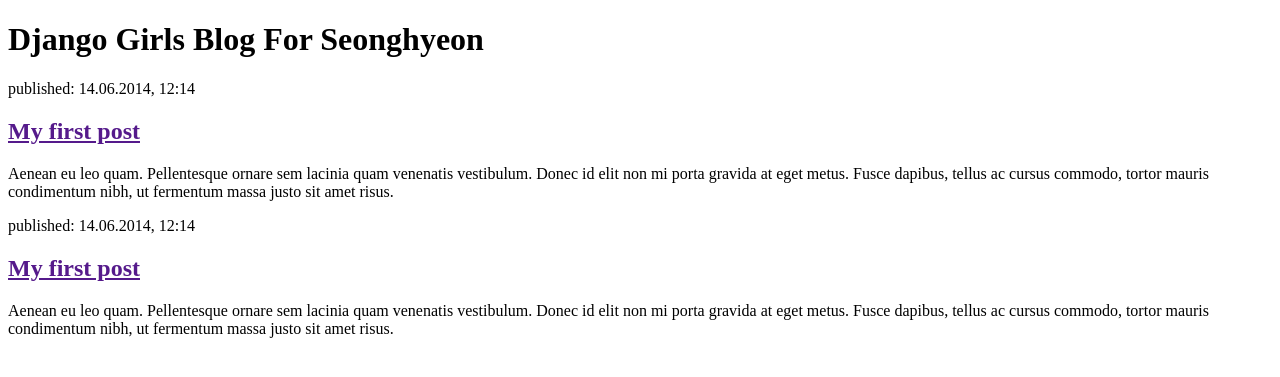
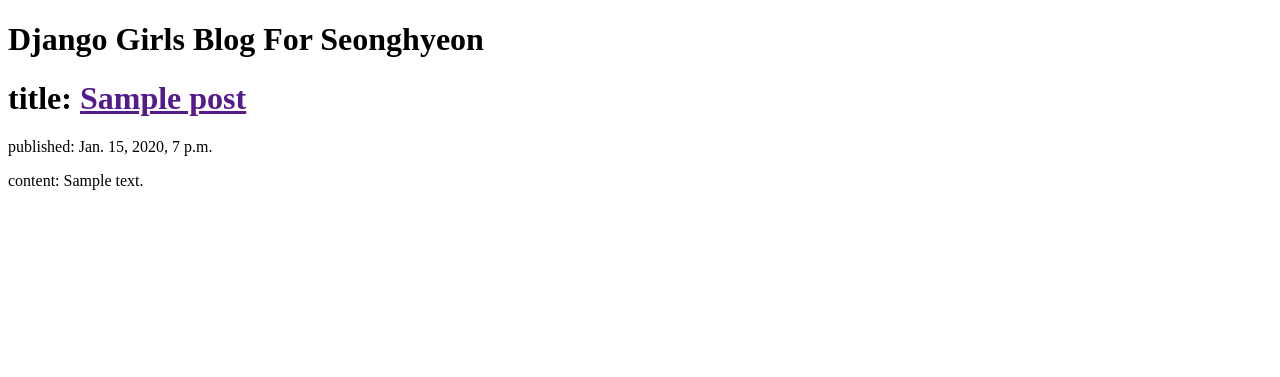
Before and after one commit to baeseongh/Django-django_girls_blog, a Django app: template blog/templates/blog/post_list.html in a window 1280 px wide. Shown: the top 377 px of the page. Run offline with Django 3.2, Linux system fonts and the light colour scheme; the template is opened without the code that fills it: values that come from a table or form of the project are taken from there, others are empty; tables that the repository leaves empty hold one stand-in row (values such as "Sample post").

Commit message:
Modified templates to display posts from database.

```diff
--- a/blog/templates/blog/post_list.html
+++ b/blog/templates/blog/post_list.html
@@ -10,17 +10,12 @@
         <div>
             <h1>Django Girls Blog For Seonghyeon</h1>
         </div>
-
+        {% for post in posts %}
         <div>
-            <p>published: 14.06.2014, 12:14</p>
-            <h2><a href="">My first post</a></h2>
-            <p>Aenean eu leo quam. Pellentesque ornare sem lacinia quam venenatis vestibulum. Donec id elit non mi porta gravida at eget metus. Fusce dapibus, tellus ac cursus commodo, tortor mauris condimentum nibh, ut fermentum massa justo sit amet risus.</p>
+            <h1>title: <a href="">{{ post.title }}</a></h1>
+            <p>published: {{ post.published_date }}</p>
+            <p>content: {{ post.text|linebreaksbr }}</p>
         </div>
-
-        <div>
-            <p>published: 14.06.2014, 12:14</p>
-            <h2><a href="">My first post</a></h2>
-            <p>Aenean eu leo quam. Pellentesque ornare sem lacinia quam venenatis vestibulum. Donec id elit non mi porta gravida at eget metus. Fusce dapibus, tellus ac cursus commodo, tortor mauris condimentum nibh, ut fermentum massa justo sit amet risus.</p>
-        </div>
+        {% endfor %}
     </body>
 </html>
--- a/blog/views.py
+++ b/blog/views.py
@@ -1,4 +1,7 @@
 from django.shortcuts import render
+from django.utils import timezone
+from .models import Post
 
 def post_list(request):
-    return render(request, 'blog/post_list.html', {})
+    posts = Post.objects.filter(published_date__lte=timezone.now()).order_by('published_date')
+    return render(request, 'blog/post_list.html', {'posts':posts})
```
